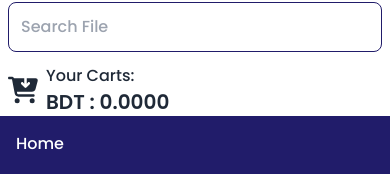
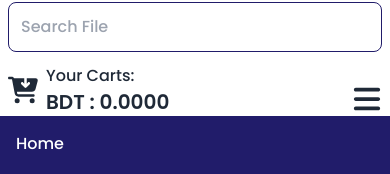
Before and after one commit to ashaansojib/paid-gsm-service, a React (Vite) app: page / in a window 390 px wide. Shown: the part 142-316 px from the top of the page. Built offline with nearby package versions, Linux system fonts and the light colour scheme.

Commit message:
dynamic menu ready

```diff
--- a/src/shared/MenuBar.jsx
+++ b/src/shared/MenuBar.jsx
@@ -1,11 +1,14 @@
 import React from "react";
 import { Link } from "react-router-dom";
-
+import { FaBars } from 'react-icons/fa6'
+import { useState } from "react";
 const MenuBar = () => {
+  const [showMenu, setShowMenu] = useState(true);
   return (
     <div className="bg-[#211C6A]">
-      <div className="my-container">
-        <ul className="flex flex-col md:flex-row md:items-center">
+      <div className="my-container relative">
+        <FaBars onClick={()=> setShowMenu(!showMenu)} className="text-3xl cursor-pointer md:hidden block absolute right-2 -top-8" />
+        <ul className={`flex md:flex-row flex-col md:items-center ${showMenu ? 'block' : 'hidden'}`}>
           <Link className="nav-items" to="/">
             Home
           </Link>
```
